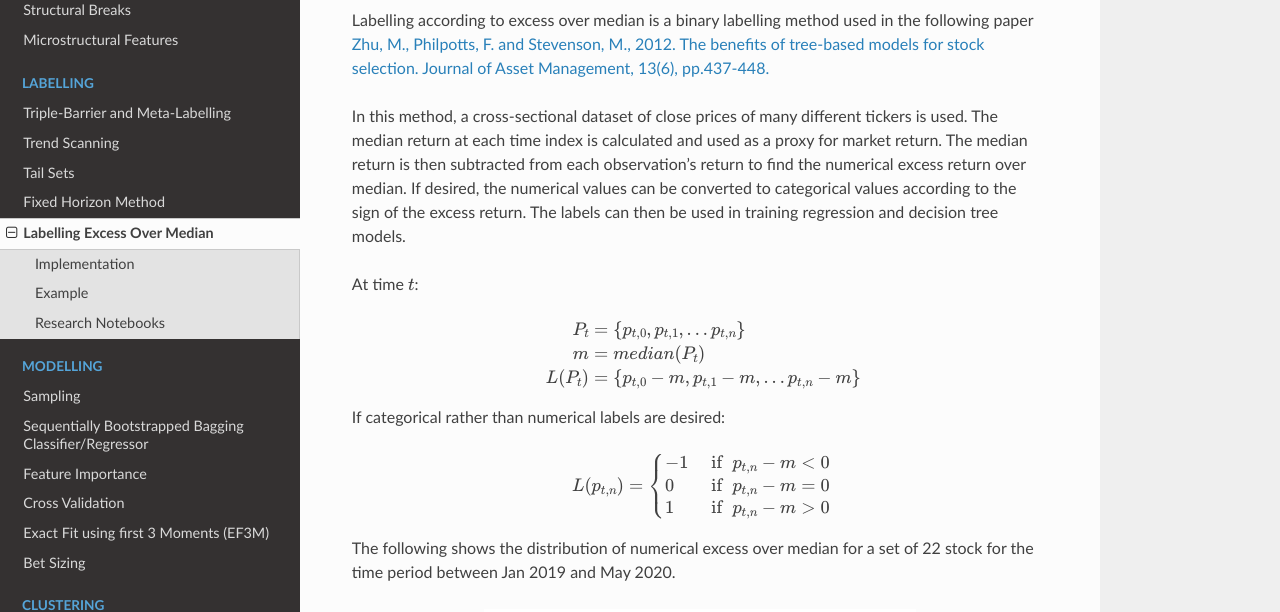
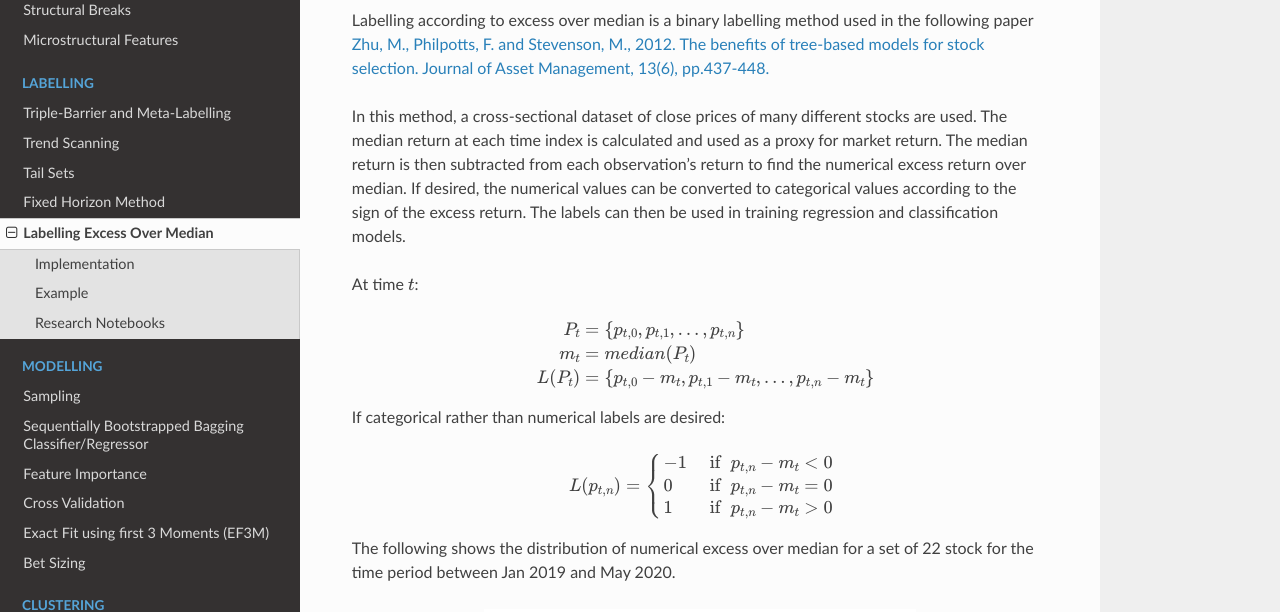
Before and after one commit to hudson-and-thames/mlfinlab, a Sphinx documentation site: the page built from docs/source/implementations/labeling_excess_median.rst, in a window 1280 px wide and 1400 px high. Shown: the part 151-763 px from the top of the window. Built offline with Sphinx 7.4.7 and the Read the Docs theme 2.0.0, drawn with Linux system fonts in a browser that asks for light colours.

Commit message:
Fix mistakes.

```diff
--- a/docs/source/implementations/labeling_excess_median.rst
+++ b/docs/source/implementations/labeling_excess_median.rst
@@ -8,20 +8,20 @@ Labelling according to excess over median is a binary labelling method used in t
 Stevenson, M., 2012. The benefits of tree-based models for stock selection.
 Journal of Asset Management, 13(6), pp.437-448. <https://link.springer.com/article/10.1057/jam.2012.17>`_
 
-In this method, a cross-sectional dataset of close prices of many different tickers is used. The median return at each time index
+In this method, a cross-sectional dataset of close prices of many different stocks are used. The median return at each time index
 is calculated and used as a proxy for market return. The median return is then subtracted from each observation's return to find the
 numerical excess return over median. If desired, the numerical values can be converted to categorical values according to the sign of
-the excess return. The labels can then be used in training regression and decision tree models.
+the excess return. The labels can then be used in training regression and classification models.
 
 At time :math:`t`:
 
 .. math::
 
-    P_t &= \{p_{t,0}, p_{t,1}, ... p_{t,n}\}
+    P_t &= \{p_{t,0}, p_{t,1}, \dots, p_{t,n}\}
 
-    m &= median(P_t)
+    m_t &= median(P_t)
 
-    L(P_t) &= \{p_{t,0} - m, p_{t,1} - m, ... p_{t,n} - m\}
+    L(P_t) &= \{p_{t,0} - m_t, p_{t,1} - m_t, \dots, p_{t,n} - m_t\}
 
 
 If categorical rather than numerical labels are desired:
@@ -30,9 +30,9 @@ If categorical rather than numerical labels are desired:
      \begin{equation}
      \begin{split}
        L(p_{t,n}) = \begin{cases}
-       -1 &\ \text{if} \ \ p_{t,n} - m < 0\\
-       0 &\ \text{if} \ \ p_{t,n} - m = 0\\
-       1 &\ \text{if} \ \ p_{t,n} - m > 0\\
+       -1 &\ \text{if} \ \ p_{t,n} - m_t < 0\\
+       0 &\ \text{if} \ \ p_{t,n} - m_t = 0\\
+       1 &\ \text{if} \ \ p_{t,n} - m_t > 0\\
        \end{cases}
      \end{split}
      \end{equation}
```
Also changed, not shown: other parts of docs/source/implementations/labeling_excess_median.rst (+2 -2 lines), 1 other file.
